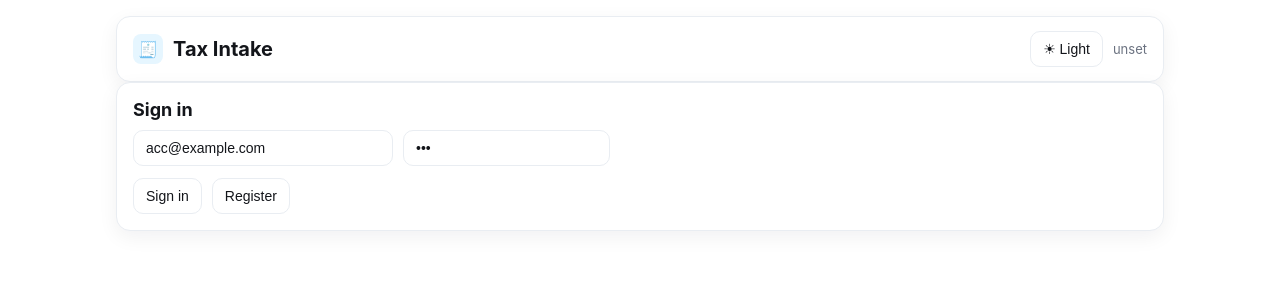
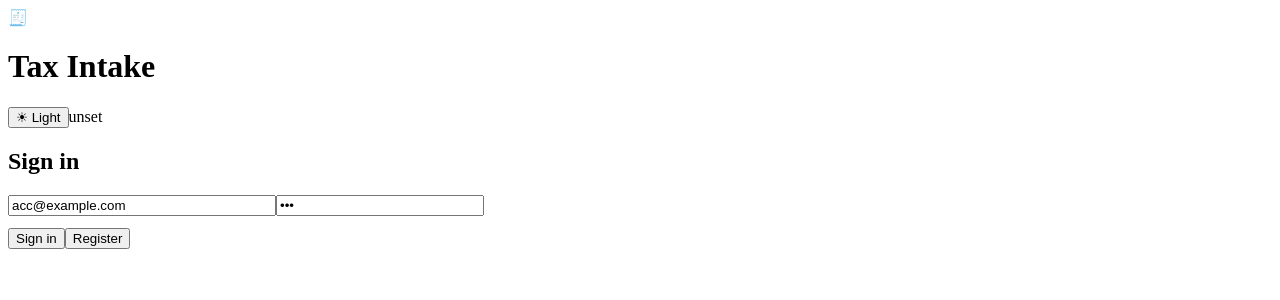
Before and after one commit to AlexeySorochenko/tax-i-ui, a React (Vite) app: page / in a window 1280 px wide. Shown: the top 300 px of the page. Built offline with nearby package versions, Linux system fonts and the light colour scheme; no server answers; the HTML template or start-up script is replaced by a standard one.

Commit message:
Update styles.css

```diff
--- a/src/styles.css
+++ b/src/styles.css
@@ -1,109 +1,85 @@
-:root {
-  --bg: #ffffff;
-  --text: #13151a;
-  --muted: #6b7280;
-  --brand: #0ea5e9;
-  --brand-weak: #e6f6ff;
-  --border: #e9edf2;
-  --card: #ffffff;
-  --ok: #16a34a;
-  --warn: #b45309;
-  --err: #ef4444;
-
-  --radius: 14px;
-  --shadow: 0 6px 20px rgba(15, 23, 42, 0.06);
-  --trans: 180ms ease;
+/* === Progress bar (for ExpenseWizard) === */
+.progress{
+  height: 10px;
+  background: var(--border);
+  border-radius: 999px;
+  overflow: hidden;
+}
+.progress-bar{
+  height: 100%;
+  background: linear-gradient(90deg, var(--brand), #27c3f6);
+  transition: width 220ms ease;
 }
 
-.dark {
-  --bg: #0b0f14;
-  --text: #e5e7eb;
-  --muted: #9ca3af;
-  --brand: #38bdf8;
-  --brand-weak: #0b2736;
-  --border: #1f2937;
-  --card: #0f141a;
-  --ok: #22c55e;
-  --warn: #f59e0b;
-  --err: #f87171;
-  --shadow: 0 10px 28px rgba(0,0,0,0.35);
+/* === Disabled states (buttons / inputs) === */
+button:disabled,
+input:disabled,
+select:disabled{
+  opacity: .6;
+  cursor: not-allowed;
+  box-shadow: none !important;
+  transform: none !important;
 }
 
-*{box-sizing:border-box}
-html,body,#root{height:100%}
-body{
-  margin:0;
-  font-family: Inter, system-ui, -apple-system, Segoe UI, Roboto, Arial, sans-serif;
-  color:var(--text); background:var(--bg);
-  transition: background var(--trans), color var(--trans);
+/* === Subtle divider for sections (optional utility) === */
+.divider{
+  height: 1px;
+  background: var(--border);
+  margin: 12px 0;
+  border: 0;
 }
 
-.app{max-width:1080px;margin:0 auto;padding:16px}
-.topbar{
-  display:flex;align-items:center;justify-content:space-between;
-  padding:14px 16px;border:1px solid var(--border);border-radius:var(--radius);
-  background:var(--card);box-shadow:var(--shadow)
+/* === Smooth appear / transitions for cards/blocks === */
+.fade-in{
+  animation: fadeIn .18s ease both;
 }
-.brand{display:flex;align-items:center;gap:10px}
-.logo{width:30px;height:30px;display:grid;place-items:center;border-radius:8px;background:var(--brand-weak);color:var(--brand);font-weight:700}
-
-h1{font-size:20px;line-height:1.2;margin:0}
-h2{font-size:18px;line-height:1.25;margin:0 0 8px 0}
-h3{font-size:16px;line-height:1.3;margin:0 0 6px 0;color:var(--text)}
-h4{font-size:14px;line-height:1.3;margin:0 0 4px 0;color:var(--muted);text-transform:uppercase;letter-spacing:.04em}
-
-.grid{display:grid;gap:14px;margin-top:14px}
-.card{
-  background:var(--card);border:1px solid var(--border);
-  border-radius:var(--radius);padding:16px;box-shadow:var(--shadow);
-  transition: background var(--trans), border-color var(--trans), box-shadow var(--trans);
-}
-.section{margin-top:12px}
-
-.row{display:flex;align-items:center;gap:10px}
-.spread{justify-content:space-between}
-
-button,input,select{
-  border:1px solid var(--border);background:#fff;color:var(--text);
-  padding:9px 12px;border-radius:10px;transition: all var(--trans);
-  font-size:14px;
-}
-.dark button,.dark input,.dark select{background:#0b1117}
-button:hover{transform:translateY(-1px);box-shadow:var(--shadow)}
-button.secondary{background:transparent}
-button.primary{background:var(--brand);color:#fff;border-color:var(--brand)}
-button.ghost{background:transparent;border-color:transparent}
-
-input::placeholder{color:#9aa3af}
-input.invalid{border-color:var(--err);outline-color:var(--err)}
-
-.badge{
-  padding:4px 8px;border-radius:999px;font-size:12px;
-  background:var(--brand-weak);color:var(--brand)
-}
-.badge.ok{background:rgba(22,163,74,.12);color:var(--ok)}
-.badge.warn{background:rgba(245,158,11,.14);color:var(--warn)}
-.badge.err{background:rgba(239,68,68,.14);color:var(--err)}
-
-.note{color:var(--muted);font-size:13px}
-.alert{
-  padding:10px 12px;border:1px solid var(--err);color:var(--err);
-  border-radius:10px;background:rgba(239,68,68,.06)
+@keyframes fadeIn{
+  from{ opacity: 0; transform: translateY(2px); }
+  to{ opacity: 1; transform: translateY(0); }
 }
 
-table{width:100%;border-collapse:collapse}
-th,td{text-align:left;padding:10px 8px;border-bottom:1px solid var(--border)}
-th{font-size:12px;letter-spacing:.03em;text-transform:uppercase;color:var(--muted)}
+/* === File-upload labels look like buttons === */
+label.secondary{
+  display: inline-flex;
+  align-items: center;
+  gap: 8px;
+  border: 1px solid var(--border);
+  border-radius: 10px;
+  padding: 9px 12px;
+  cursor: pointer;
+  user-select: none;
+}
+label.secondary input[type="file"]{
+  display: none;
+}
 
-.kv{display:grid;grid-template-columns:180px 1fr;gap:6px 12px}
-.k{color:var(--muted)}
+/* === Small helper pills (used for inline hints/errors if needed) === */
+.pill{
+  display: inline-block;
+  padding: 4px 8px;
+  border-radius: 999px;
+  font-size: 12px;
+  background: var(--brand-weak);
+  color: var(--brand);
+}
+.pill.err{ background: rgba(239,68,68,.14); color: var(--err); }
+.pill.ok{  background: rgba(22,163,74,.12);  color: var(--ok);  }
 
-.tabbar{display:flex;gap:8px}
-.tabbar .active{background:var(--brand);color:#fff;border-color:var(--brand)}
+/* === Input adornments (used in wizard quick-add buttons) === */
+input[inputmode="decimal"], input[type="text"], input[type="number"]{
+  line-height: 1.1;
+}
 
-.hero{padding:14px;border:1px dashed var(--border);border-radius:var(--radius);
-  background:linear-gradient(180deg,var(--brand-weak),transparent 60%)}
-.tilegrid{display:grid;grid-template-columns:repeat(2,minmax(0,1fr));gap:12px}
-.tile{padding:14px;border:1px solid var(--border);border-radius:14px;background:var(--card);display:flex;align-items:center;justify-content:space-between}
+/* === Card emphasis for nested blocks (wizard hint card) === */
+.card.section{
+  background: var(--card);
+  border: 1px solid var(--border);
+}
 
-.rightChip{margin-left:auto}
+/* === Hover for table rows (nice, but very subtle) === */
+tbody tr:hover{
+  background: rgba(0,0,0,.02);
+}
+.dark tbody tr:hover{
+  background: rgba(255,255,255,.03);
+}
```
